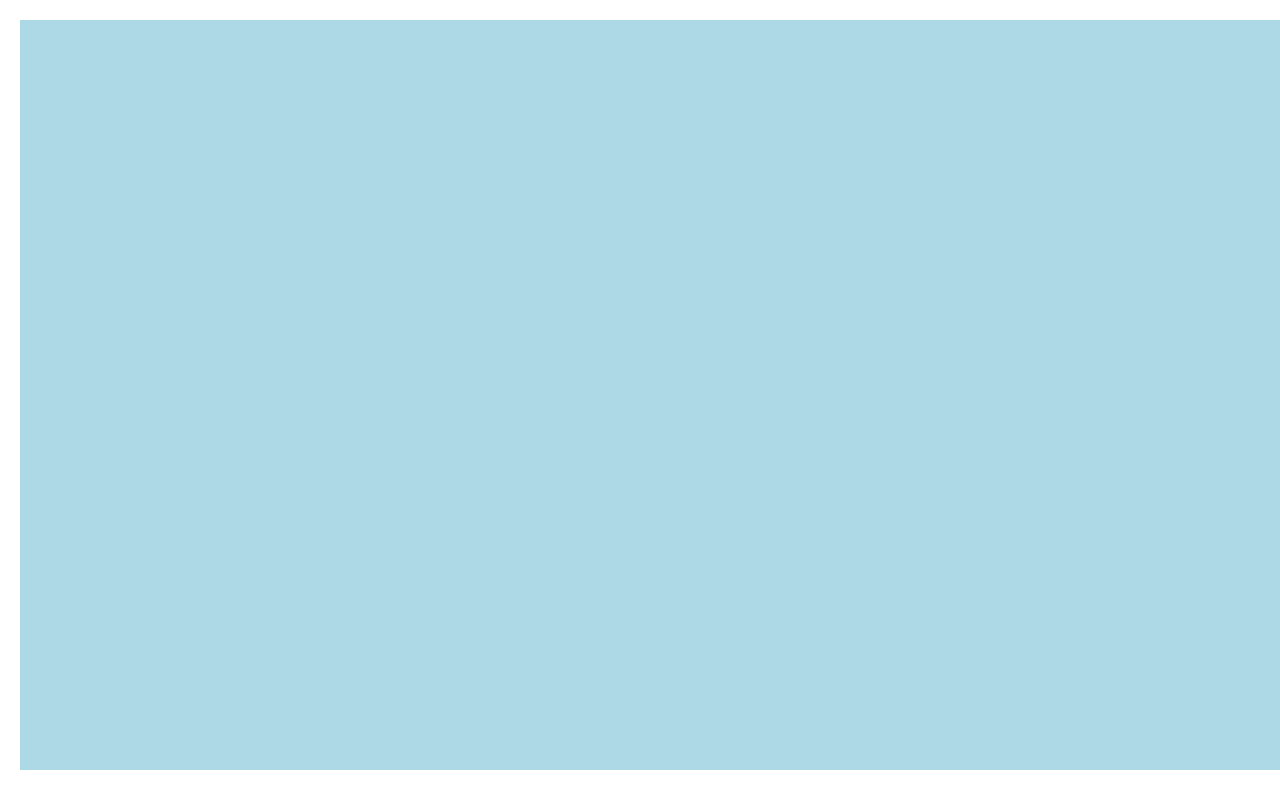
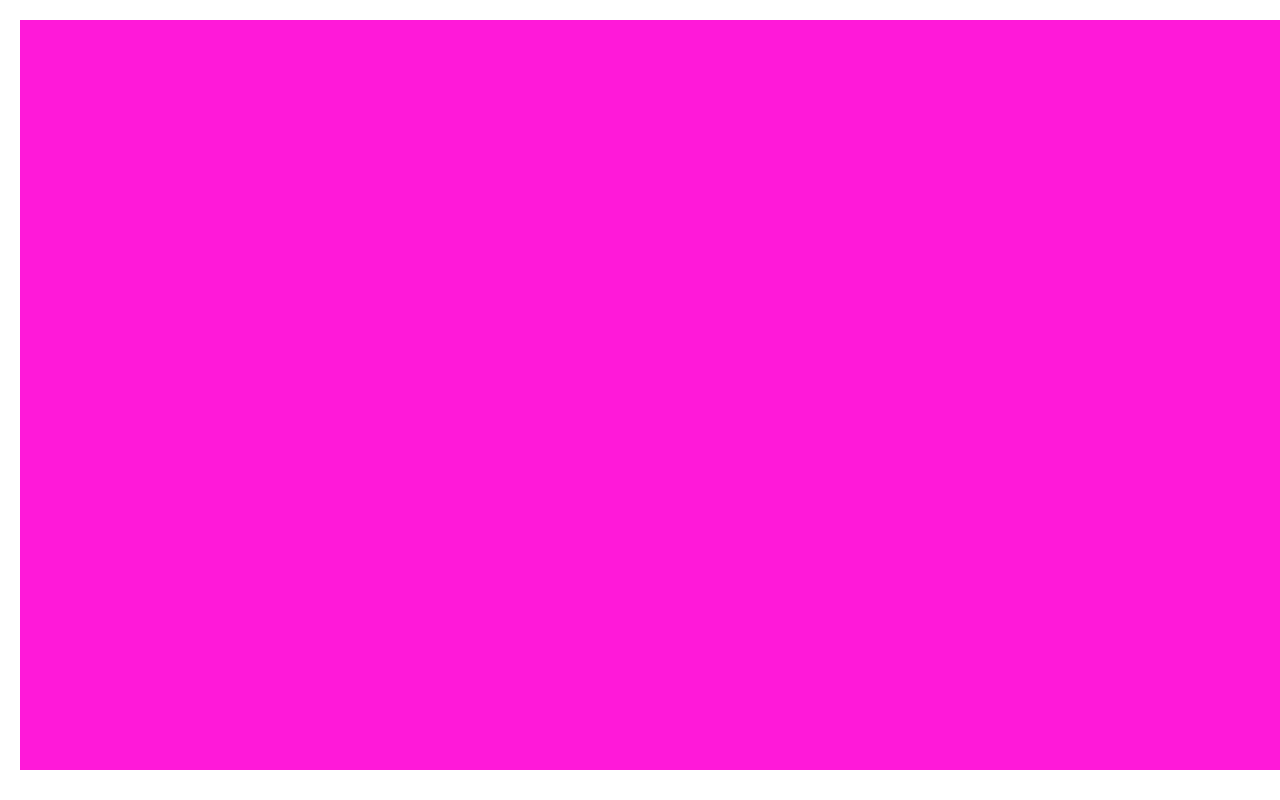
Before and after one commit to Jaleahirvin/Jaleahirvin.github.io, a plain HTML site: page fsd-projects/platformer/index.html in a window 1280 px wide. Shown: the top 800 px of the page. Drawn offline with nearby package versions, Linux system fonts and the light colour scheme.

Commit message:
Finalized platformer game

```diff
--- a/fsd-projects/platformer/platformer.css
+++ b/fsd-projects/platformer/platformer.css
@@ -3,7 +3,7 @@ body {
 }
 
 canvas {
-  background-color: lightblue;
+  background-color: rgb(255, 25, 217);
   margin: 20px;
 }
 
```
